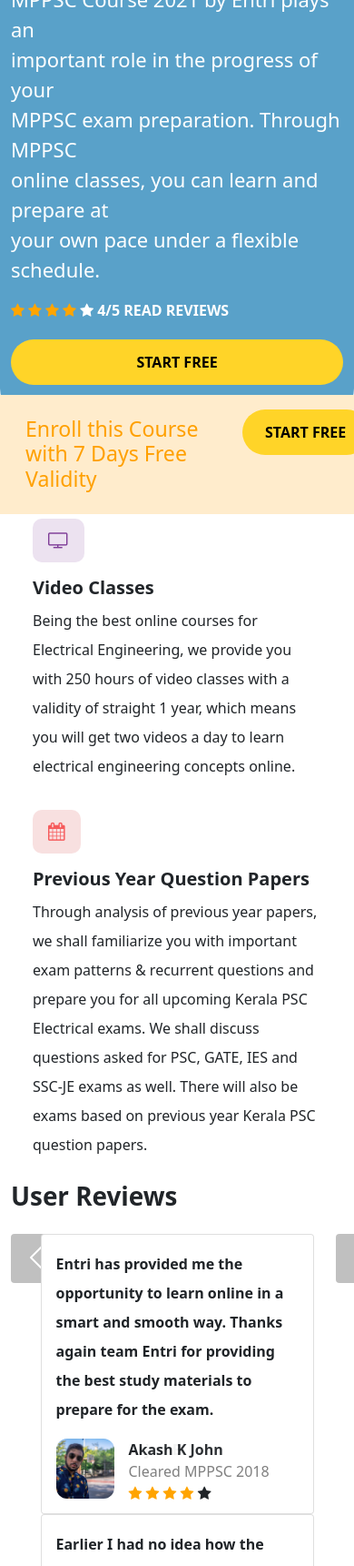
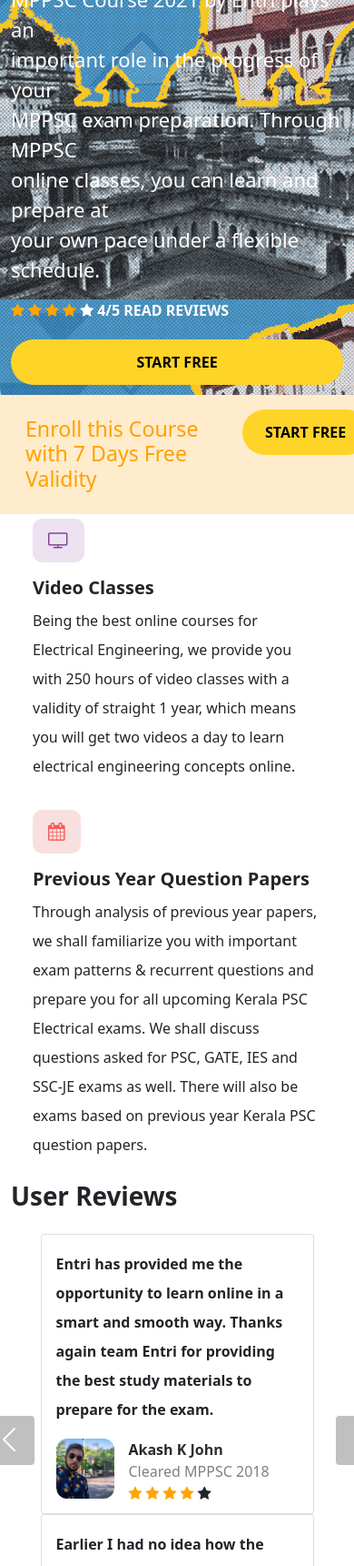
Before and after one commit to humam-abd/Entri-Home, a plain HTML site: page index.html in a window 390 px wide. Shown: the part 279-2000 px from the top of the page at 91% size. Drawn offline with nearby package versions, Linux system fonts and the light colour scheme.

Commit message:
Proper commenting and style fixes

```diff
--- a/css/style.css
+++ b/css/style.css
@@ -23,7 +23,6 @@
   height: 70px;
   z-index: 2;
 }
-
 /* ---------------------------- */
 
 /* Body */
@@ -32,14 +31,11 @@
   height: 640px;
   margin-top: 80px !important;
   border-radius: 30px;
-  /* background-image: linear-gradient(
-    to right,
-    rgba(89, 161, 201, 1),
-    rgba(218, 214, 214, 0)
-  ); */
-  background-color: #59a1c9;
+  background: #59a1c9;
+  background-image: url("../assets/main-content.png");
+  background-image: url("../assets/main-content.png"),
+    linear-gradient(to right, #59a1c9, rgba(5, 4, 4, 0.6));
   color: white;
-  background-image: url("../assets/main-content.png");
   background-position: right;
   background-repeat: no-repeat;
   background-size: contain;
@@ -50,18 +46,11 @@
   .main-content {
     background-size: cover;
     background: #59a1c9;
-    /* background-image: linear-gradient(
-      to top,
-      rgba(89, 161, 201, 1),
-      rgba(218, 214, 214, 0.7)
-    ); */
+    background-image: url("../assets/main-content.png");
+    background-image: url("../assets/main-content.png"),
+      linear-gradient(to top, #59a1c9, rgba(10, 7, 7, 0.568));
   }
 }
-
-/* .content-img {
-  background-size: contain;
-  box-shadow: 0 0 8px 8px white inset;
-} */
 
 .content-text {
   padding: 130px 0px 0px 50px;
@@ -103,7 +92,7 @@
   }
 }
 
-/* Star Rating */
+/* Main Content Star Rating */
 /*----------------------------*/
 .checked {
   color: orange;
@@ -146,7 +135,6 @@
 
 /*Carousel*/
 /*----------------------------*/
-
 .custom-style {
   margin-bottom: 150px;
   font-weight: bold;
@@ -160,6 +148,13 @@
   width: auto !important;
   background-color: silver !important;
   border: 0 !important;
+  margin-top: 100px;
+}
+
+@media only screen and (max-width: 990px) {
+  .carousel-btn {
+    margin-top: 200px;
+  }
 }
 
 .img-style {
@@ -183,6 +178,12 @@
 
 .user-details {
   margin-bottom: 10px;
+}
+
+@media only screen and (max-width: 768px) {
+  .prev-btn-edit {
+    margin-left: -30px;
+  }
 }
 
 /*----------------------------*/
--- a/index.html
+++ b/index.html
@@ -20,6 +20,7 @@
     <title>Entri Home</title>
   </head>
   <body>
+    <!-- NavBar -->
     <nav class="navbar navbar-expand-lg navbar-light">
       <div class="container-fluid navbar-custom">
         <a class="navbar-brand" href="#">
@@ -46,6 +47,7 @@
     </nav>
 
     <div class="container">
+      <!-- Main Content -->
       <div class="row">
         <div class="col d-flex main-content">
           <div class="content-text">
@@ -70,6 +72,7 @@
         </div>
       </div>
 
+      <!-- Benefits Parts -->
       <div class="row mt-5 p-2">
         <h1 class="fw-bold">Benefits of the course</h1>
         <div class="col-lg-6 col-md-12">
@@ -109,6 +112,7 @@
       </div>
     </div>
 
+    <!-- User Reviews Carousel -->
     <div class="container">
       <h1 class="fw-bold mb-4">User Reviews</h1>
       <div
@@ -119,7 +123,7 @@
         <div class="row">
           <div class="col-1">
             <button
-              class="btn btn-secondary carousel-btn"
+              class="btn btn-secondary carousel-btn prev-btn-edit"
               type="button"
               data-bs-target="#carouselExampleFade"
               data-bs-slide="prev"
@@ -282,6 +286,7 @@
       </div>
     </div>
 
+    <!-- Footer -->
     <div class="container-fluid footer-bar">
       <div class="row p-3">
         <div class="col-8 mt-2 footer-text">
@@ -292,6 +297,7 @@
         </div>
       </div>
     </div>
+
     <script
       src="https://cdn.jsdelivr.net/npm/@popperjs/core@2.9.2/dist/umd/popper.min.js"
       integrity="sha384-IQsoLXl5PILFhosVNubq5LC7Qb9DXgDA9i+tQ8Zj3iwWAwPtgFTxbJ8NT4GN1R8p"
```
